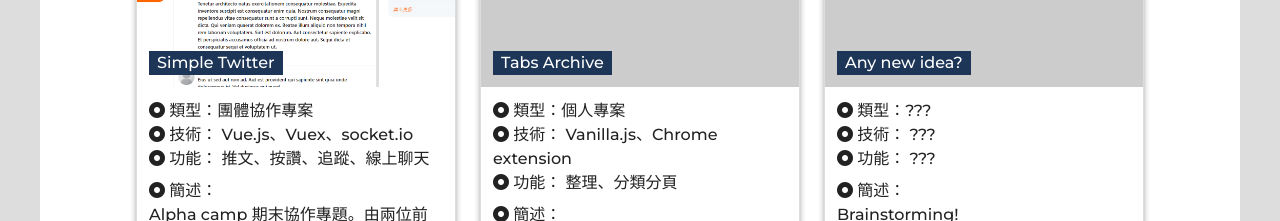
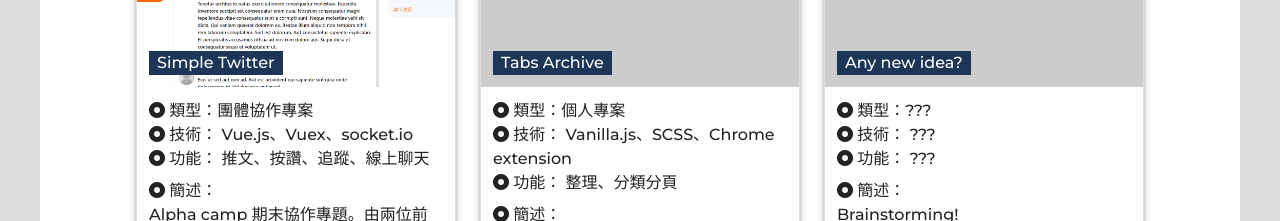
Before and after one commit to ClementPan/ClementPan, a Vue app: page / in a window 1280 px wide. Shown: the part 1340-1561 px from the top of the page. Built offline with nearby package versions, Linux system fonts and the light colour scheme; a web font is replaced by a local one.

Commit message:
fix: fix portfolio data

```diff
--- a/src/components/Portfolio.vue
+++ b/src/components/Portfolio.vue
@@ -37,7 +37,7 @@
           img: "",
           type: "個人專案",
           github: "https://github.com/ClementPan",
-          techs: ["Vanilla.js", "Chrome extension"],
+          techs: ["Vanilla.js", "SCSS", "Chrome extension"],
           spec: ["整理", "分類分頁"],
           text: "Under Construction!",
         },
```
